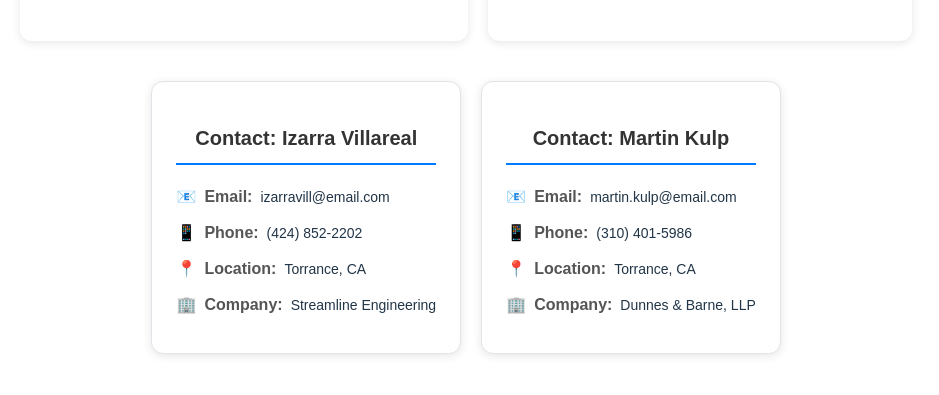
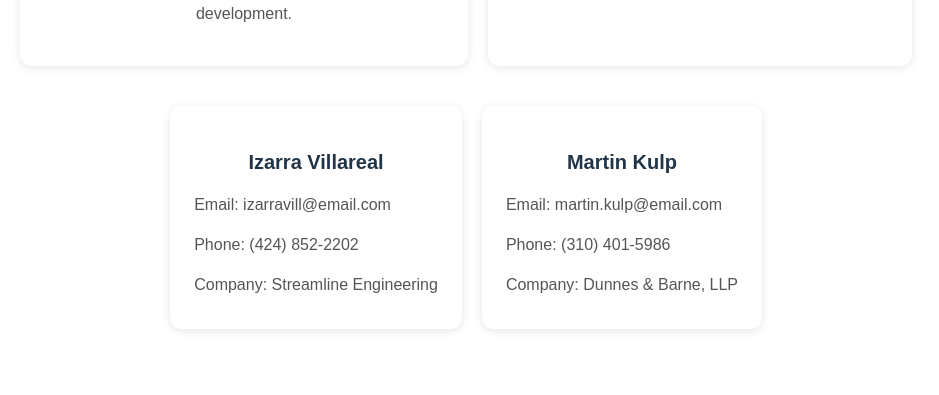
Before and after one commit to izzyduzzzit/module9a-firstreact, a React (Vite) app: page / in a window 1280 px wide. Shown: the part 363-758 px from the top of the page, without its empty margins (0-939 px from the left). Built offline with nearby package versions, Linux system fonts and the light colour scheme.

Commit message:
Final changes made to ContactCard.jsx component to display contact info for users in UserProfile component & comments added to explain sections

```diff
--- a/src/ContactCard.jsx
+++ b/src/ContactCard.jsx
@@ -1,68 +1,38 @@
+// Izarra Villareal CS 81 Javascript Module 9 Assignment 9A: Build Your First React Component
+
+// ContactCard component with static data entries for assignment 9A
+
 function ContactCard() {
-  const contacts = [
-    {
-      name: "Izarra Villareal",
-      email: "izarravill@email.com",
-      phone: "(424) 852-2202",
-      location: "Torrance, CA",
-      company: "Streamline Engineering"
-    },
-    {
-      name: "Martin Kulp",
-      email: "martin.kulp@email.com",
-      phone: "(310) 401-5986",
-      location: "Torrance, CA",
-      company: "Dunnes & Barne, LLP"
-    }
-  ];
+  // First user contact card variables
+  const contact1Name = "Izarra Villareal";
+  const contact1Email = "izarravill@email.com";
+  const contact1Phone = "(424) 852-2202";
+  const contact1Company = "Streamline Engineering";
+
+  // Second user contact card variables
+  const contact2Name = "Martin Kulp";
+  const contact2Email = "martin.kulp@email.com";
+  const contact2Phone = "(310) 401-5986";
+  const contact2Company = "Dunnes & Barne, LLP";
 
   return (
-    <div style={{ display: 'flex', flexWrap: 'wrap', gap: '20px', justifyContent: 'center', padding: '20px' }}>
-      {contacts.map((contact, index) => (
-        <div key={index} style={{
-          maxWidth: '400px',
-          padding: '24px',
-          borderRadius: '12px',
-          boxShadow: '0 2px 10px rgba(0, 0, 0, 0.1)',
-          backgroundColor: 'white',
-          fontFamily: 'Arial, sans-serif',
-          border: '1px solid #e1e5e9'
-        }}>
-          <h2 style={{
-            fontSize: '20px',
-            fontWeight: 'bold',
-            marginBottom: '20px',
-            color: '#333',
-            textAlign: 'center',
-            borderBottom: '2px solid #007bff',
-            paddingBottom: '10px'
-          }}>Contact: {contact.name}</h2>
+    // Trying to center what gets rendered using a wrapper div and flex
+    <div style={{ display: 'flex', gap: '20px', justifyContent: 'center', padding: '20px' }}>
+      {/* First user contact */}
+      <div style={{ maxWidth: '400px', padding: '24px', borderRadius: '12px', boxShadow: '0 2px 10px rgba(0, 0, 0, 0.1)', backgroundColor: 'white', fontFamily: 'Arial, sans-serif' }}>
+        <h2 style={{ fontSize: '20px', fontWeight: 'bold', marginBottom: '15px', textAlign: 'center' }}>{contact1Name}</h2>
+        <p style={{ fontSize: '16px', color: '#555', marginBottom: '8px' }}>Email: {contact1Email}</p>
+        <p style={{ fontSize: '16px', color: '#555', marginBottom: '8px' }}>Phone: {contact1Phone}</p>
+        <p style={{ fontSize: '16px', color: '#555', marginBottom: '8px' }}>Company: {contact1Company}</p>
+      </div>
 
-          <div style={{ marginBottom: '12px', display: 'flex', alignItems: 'center' }}>
-            <span style={{ fontSize: '16px', marginRight: '8px' }}>📧</span>
-            <strong style={{ color: '#555', marginRight: '8px' }}>Email:</strong>
-            <span style={{ fontSize: '14px' }}>{contact.email}</span>
-          </div>
-
-          <div style={{ marginBottom: '12px', display: 'flex', alignItems: 'center' }}>
-            <span style={{ fontSize: '16px', marginRight: '8px' }}>📱</span>
-            <strong style={{ color: '#555', marginRight: '8px' }}>Phone:</strong>
-            <span style={{ fontSize: '14px' }}>{contact.phone}</span>
-          </div>
-
-          <div style={{ marginBottom: '12px', display: 'flex', alignItems: 'center' }}>
-            <span style={{ fontSize: '16px', marginRight: '8px' }}>📍</span>
-            <strong style={{ color: '#555', marginRight: '8px' }}>Location:</strong>
-            <span style={{ fontSize: '14px' }}>{contact.location}</span>
-          </div>
-
-          <div style={{ marginBottom: '12px', display: 'flex', alignItems: 'center' }}>
-            <span style={{ fontSize: '16px', marginRight: '8px' }}>🏢</span>
-            <strong style={{ color: '#555', marginRight: '8px' }}>Company:</strong>
-            <span style={{ fontSize: '14px' }}>{contact.company}</span>
-          </div>
-        </div>
-      ))}
+      {/* Second user contact */}
+      <div style={{ maxWidth: '400px', padding: '24px', borderRadius: '12px', boxShadow: '0 2px 10px rgba(0, 0, 0, 0.1)', backgroundColor: 'white', fontFamily: 'Arial, sans-serif' }}>
+        <h2 style={{ fontSize: '20px', fontWeight: 'bold', marginBottom: '15px', textAlign: 'center' }}>{contact2Name}</h2>
+        <p style={{ fontSize: '16px', color: '#555', marginBottom: '8px' }}>Email: {contact2Email}</p>
+        <p style={{ fontSize: '16px', color: '#555', marginBottom: '8px' }}>Phone: {contact2Phone}</p>
+        <p style={{ fontSize: '16px', color: '#555', marginBottom: '8px' }}>Company: {contact2Company}</p>
+      </div>
     </div>
   );
 }
```
